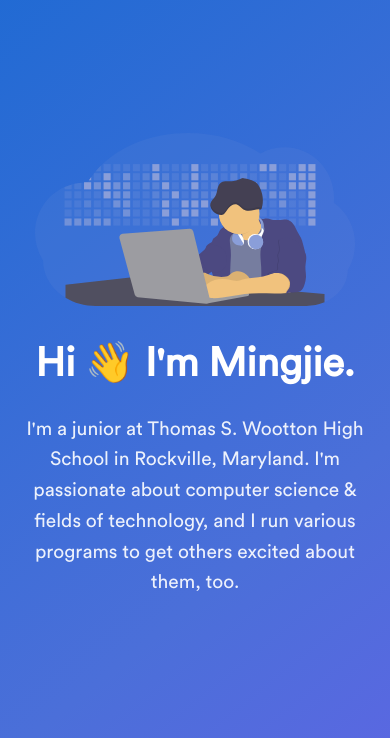
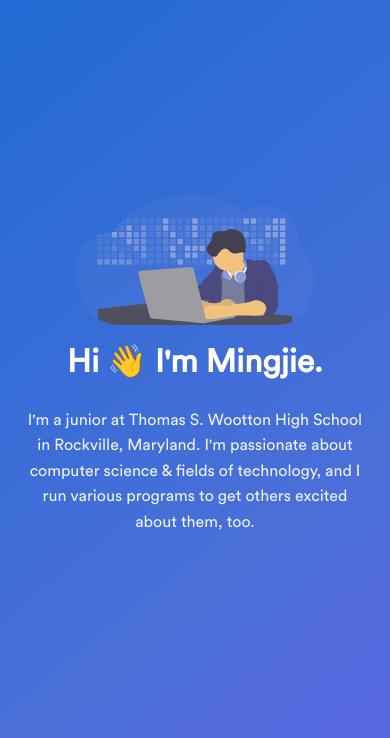
Before and after one commit to Toba-O/mingjie, a website: page src/static/index.html in a window 390 px wide. Shown: the part 62-800 px from the top of the page. Drawn offline with nearby package versions, Linux system fonts and the light colour scheme; files that its build step writes are made by us from their sources.

Commit message:
Update mobile view

```diff
--- a/src/sass/components/_base.scss
+++ b/src/sass/components/_base.scss
@@ -13,7 +13,7 @@
 
 		@media screen and (max-width: 480px) {
 			&.main-title {
-				font-size: 2.5rem;
+				font-size: 2rem;
 			}
 		}
 	}
@@ -30,7 +30,7 @@
 
 		@media screen and (max-width: 480px) {
 			&.main-subtitle {
-				font-size: 1.2rem;
+				font-size: 1rem;
 			}
 		}
 	}
@@ -75,6 +75,13 @@
 			width: 20rem;
 			margin-bottom: 25px;
 		}
+
+		@media screen and (max-width: 480px) {
+			img.main-illus {
+				width: 15rem;
+				margin-bottom: 10px;
+			}
+		}
 	}
 
 	.hero-foot {
```
